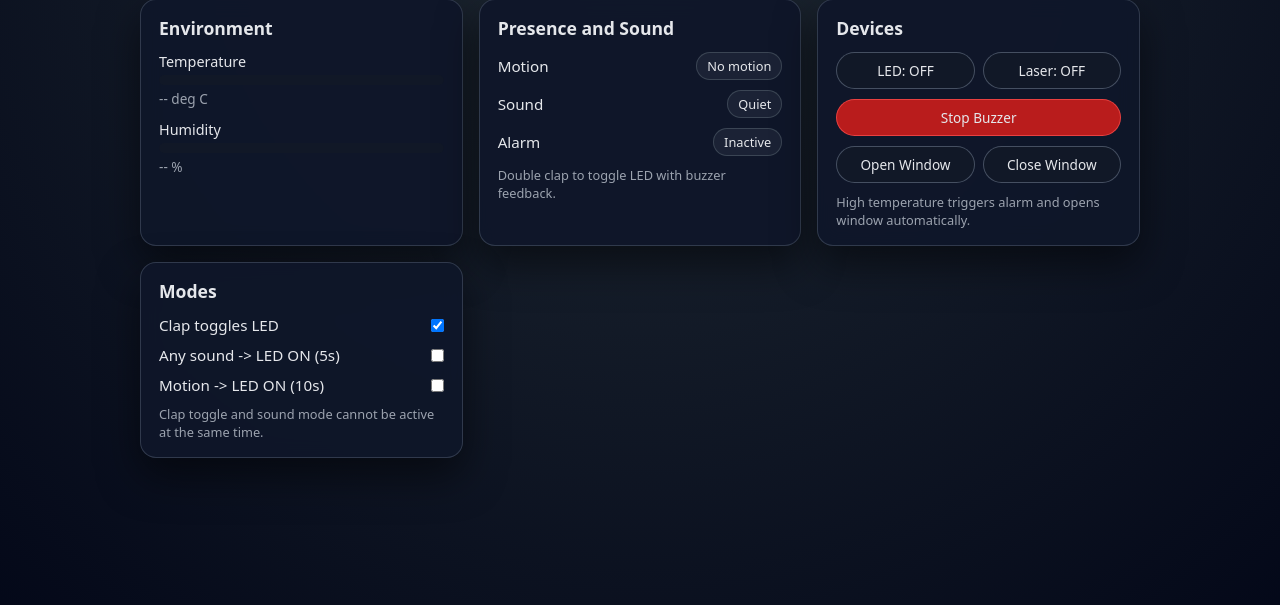
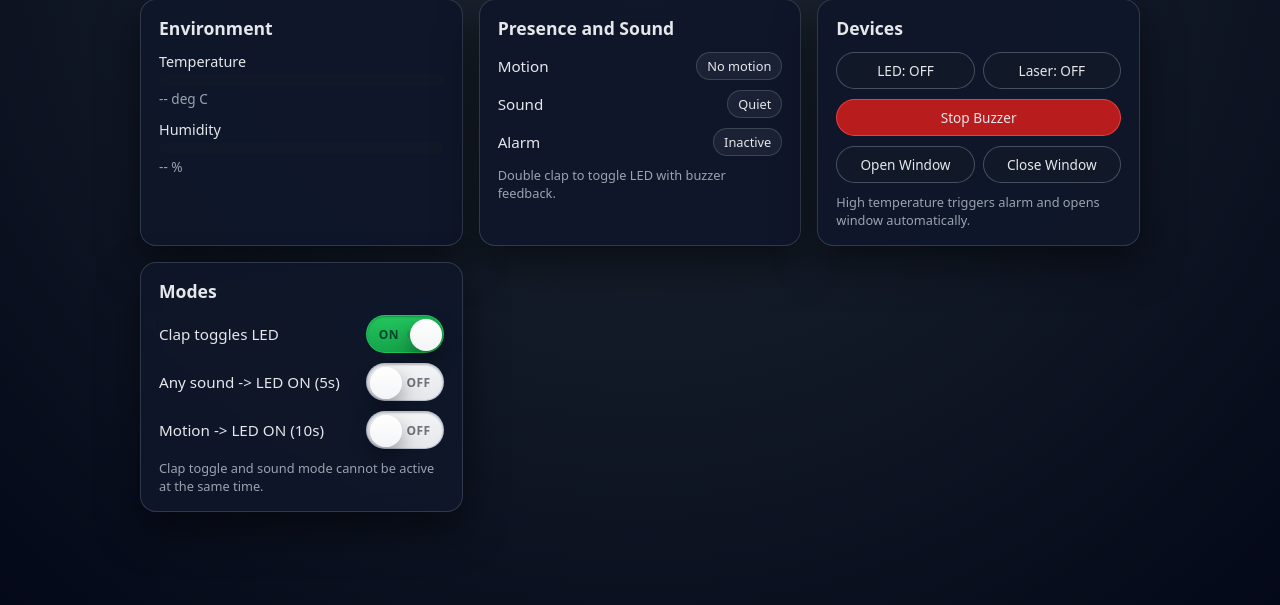
Before and after one commit to Marwan-Ghazal/SmartHomeAutomation-RaspberryPi, a Flask app: page / in a window 1280 px wide. Shown: the part 107-712 px from the top of the page. Run offline with Flask 2, Linux system fonts and the light colour scheme; data that the repository does not hold is empty.

Commit message:
changing switch button look

```diff
--- a/web/static/styles.css
+++ b/web/static/styles.css
@@ -166,3 +166,90 @@ body {
   color: #9ca3af;
   margin-top: 6px;
 }
+
+.toggle {
+  display: inline-flex;
+  align-items: center;
+  user-select: none;
+}
+
+.toggle-input {
+  position: absolute;
+  opacity: 0;
+  width: 1px;
+  height: 1px;
+}
+
+.toggle-track {
+  position: relative;
+  width: 78px;
+  height: 38px;
+  border-radius: 999px;
+  background: linear-gradient(180deg, #f3f4f6, #e5e7eb);
+  box-shadow: inset 0 1px 2px rgba(0, 0, 0, 0.25);
+  border: 1px solid rgba(148, 163, 184, 0.6);
+  transition: background 0.2s ease, border-color 0.2s ease;
+}
+
+.toggle-thumb {
+  position: absolute;
+  top: 3px;
+  left: 3px;
+  width: 32px;
+  height: 32px;
+  border-radius: 50%;
+  background: linear-gradient(180deg, #ffffff, #f3f4f6);
+  box-shadow: 0 10px 20px rgba(0, 0, 0, 0.35);
+  transition: transform 0.2s ease;
+}
+
+.toggle-label {
+  position: absolute;
+  top: 50%;
+  transform: translateY(-50%);
+  font-size: 0.75rem;
+  font-weight: 700;
+  letter-spacing: 0.04em;
+  opacity: 0.55;
+  transition: opacity 0.2s ease;
+}
+
+.toggle-label-on {
+  left: 12px;
+  color: rgba(2, 44, 34, 0.9);
+}
+
+.toggle-label-off {
+  right: 12px;
+  color: rgba(17, 24, 39, 0.65);
+}
+
+.toggle-input:checked + .toggle-track {
+  background: linear-gradient(180deg, #22c55e, #16a34a);
+  border-color: rgba(34, 197, 94, 0.9);
+}
+
+.toggle-input:checked + .toggle-track .toggle-thumb {
+  transform: translateX(40px);
+}
+
+.toggle-input:checked + .toggle-track .toggle-label-on {
+  opacity: 0.9;
+}
+
+.toggle-input:checked + .toggle-track .toggle-label-off {
+  opacity: 0.2;
+}
+
+.toggle-input:not(:checked) + .toggle-track .toggle-label-on {
+  opacity: 0.2;
+}
+
+.toggle-input:not(:checked) + .toggle-track .toggle-label-off {
+  opacity: 0.9;
+}
+
+.toggle-input:focus-visible + .toggle-track {
+  outline: 2px solid rgba(34, 197, 94, 0.8);
+  outline-offset: 3px;
+}
--- a/web/templates/dashboard.html
+++ b/web/templates/dashboard.html
@@ -75,15 +75,36 @@
       <h2>Modes</h2>
       <div class="status-row">
         <span>Clap toggles LED</span>
-        <input id="sw-clap" type="checkbox" />
+        <label class="toggle">
+          <input id="sw-clap" class="toggle-input" type="checkbox" />
+          <span class="toggle-track">
+            <span class="toggle-label toggle-label-on">ON</span>
+            <span class="toggle-label toggle-label-off">OFF</span>
+            <span class="toggle-thumb"></span>
+          </span>
+        </label>
       </div>
       <div class="status-row">
         <span>Any sound -> LED ON (5s)</span>
-        <input id="sw-sound" type="checkbox" />
+        <label class="toggle">
+          <input id="sw-sound" class="toggle-input" type="checkbox" />
+          <span class="toggle-track">
+            <span class="toggle-label toggle-label-on">ON</span>
+            <span class="toggle-label toggle-label-off">OFF</span>
+            <span class="toggle-thumb"></span>
+          </span>
+        </label>
       </div>
       <div class="status-row">
         <span>Motion -> LED ON (10s)</span>
-        <input id="sw-motion" type="checkbox" />
+        <label class="toggle">
+          <input id="sw-motion" class="toggle-input" type="checkbox" />
+          <span class="toggle-track">
+            <span class="toggle-label toggle-label-on">ON</span>
+            <span class="toggle-label toggle-label-off">OFF</span>
+            <span class="toggle-thumb"></span>
+          </span>
+        </label>
       </div>
       <p class="hint">Clap toggle and sound mode cannot be active at the same time.</p>
     </section>
```
